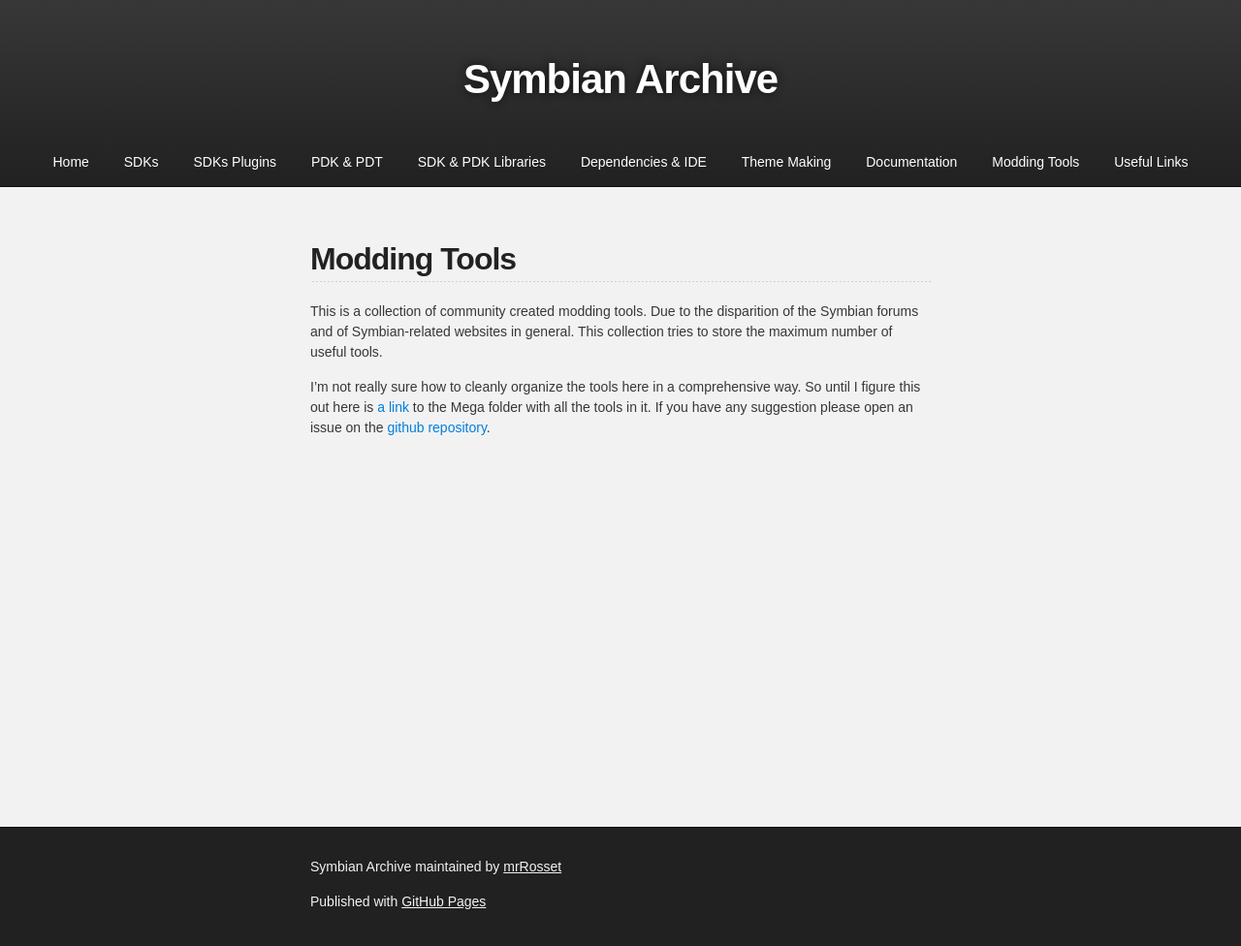
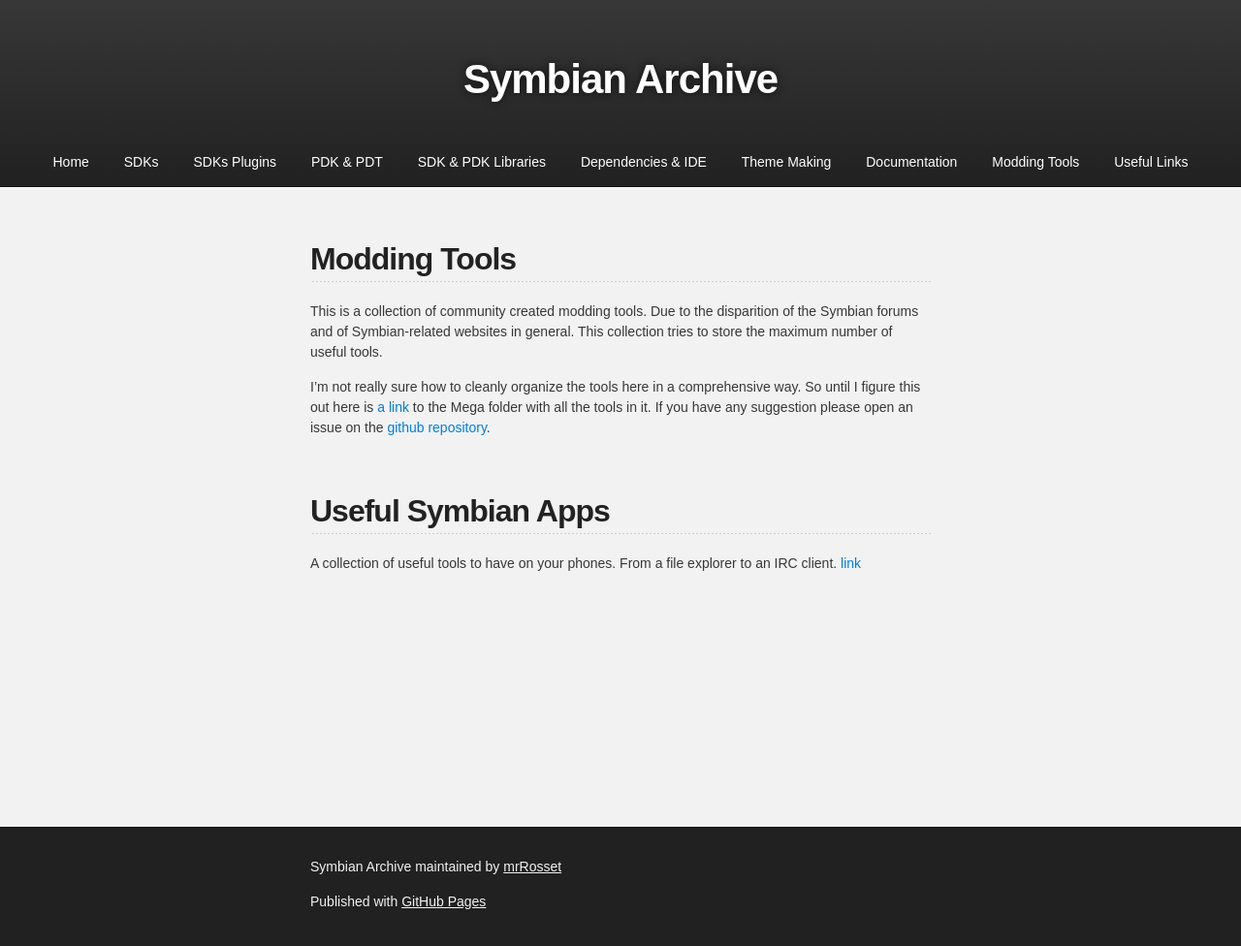
Before and after one commit to mrRosset/Symbian-Archive, a Jekyll site: the page built from Tools.md, in a window 1280 px wide. Shown: the whole page at 97% size. Built offline with Jekyll 4.4.1, drawn with Linux system fonts in a browser that asks for light colours; our own code applies the rules of GitHub Pages for plain Markdown files; the repository's description, which GitHub fills in, is left out.

Commit message:
add useful Symbian Apps

```diff
--- a/Tools.md
+++ b/Tools.md
@@ -5,3 +5,7 @@ This is a collection of community created modding tools. Due to the disparition
 I'm not really sure how to cleanly organize the tools here in a comprehensive way. So until I figure this out here is [a link](https://mega.nz/#F!ml02EAjK!N9AlbkZ9qxCoSKnMxKIQeQ) to the Mega folder with all the tools in it. If you have any suggestion please open an issue on the [github repository](https://github.com/mrRosset/Symbian-Archive/).
 
 <br>
+
+## Useful Symbian Apps
+
+A collection of useful tools to have on your phones. From a file explorer to an IRC client. [link](http://symbian.host-ed.me/)
```
